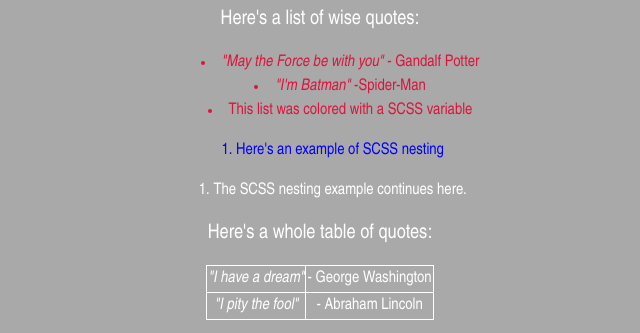
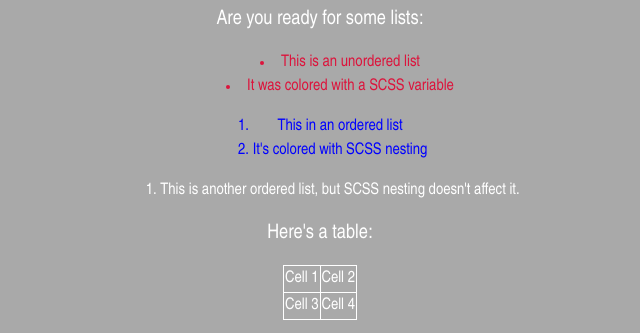
Before and after one commit to peprika/CS50W_project0, a plain HTML site: page page3.html in a window 1280 px wide. Shown: the part 51-384 px from the top of the page, without its empty margins (320-960 px from the left). Drawn offline with nearby package versions, Linux system fonts and the light colour scheme.

Commit message:
Clean up texts and previous examples

```diff
--- a/page3.html
+++ b/page3.html
@@ -10,36 +10,36 @@
         <h1>Basic HTML + CSS</h1>
 
 
-		<p>Here's a list of wise quotes:</p>
+		<p>Are you ready for some lists:</p>
 
 		<p>
 			<ul>
-			<li> <i>"May the Force be with you"</i> - Gandalf Potter</li>
-			<li> <i>"I'm Batman"</i> -Spider-Man</li>
-			<li> This list was colored with a SCSS variable
+				<li> This is an unordered list</li>
+				<li> It was colored with a SCSS variable</li>
 			</ul>
 		</p>
 
 		<div class="nesting">
 			<ol>
-				<li> Here's an example of SCSS nesting</li>
+				<li> This in an ordered list
+				<li> It's colored with SCSS nesting</li>
 			</ol>
 		</div>
 
 		<ol>
-			<li> The SCSS nesting example continues here.</li>
+			<li> This is another ordered list, but SCSS nesting doesn't affect it.</li>
 		</ol>
 
-		<p>Here's a whole table of quotes:</p>
+		<p>Here's a table:</p>
 
 		<p>
 			<table class="center">
 				<tr>
-					<td><i>"I have a dream"</i></td>
-					<td>- George Washington</td>
+					<td>Cell 1</td>
+					<td>Cell 2</td>
 				</tr>
-					<td><i>"I pity the fool"</i></td>
-					<td> - Abraham Lincoln</td>
+					<td>Cell 3</td>
+					<td>Cell 4</td>
 				<tr>
 			</table>
 		</p>
```
Also changed, not shown: index.html (+3 -1 lines), page2.html (+9 -0 lines), page4.html (+1 -1 lines).
